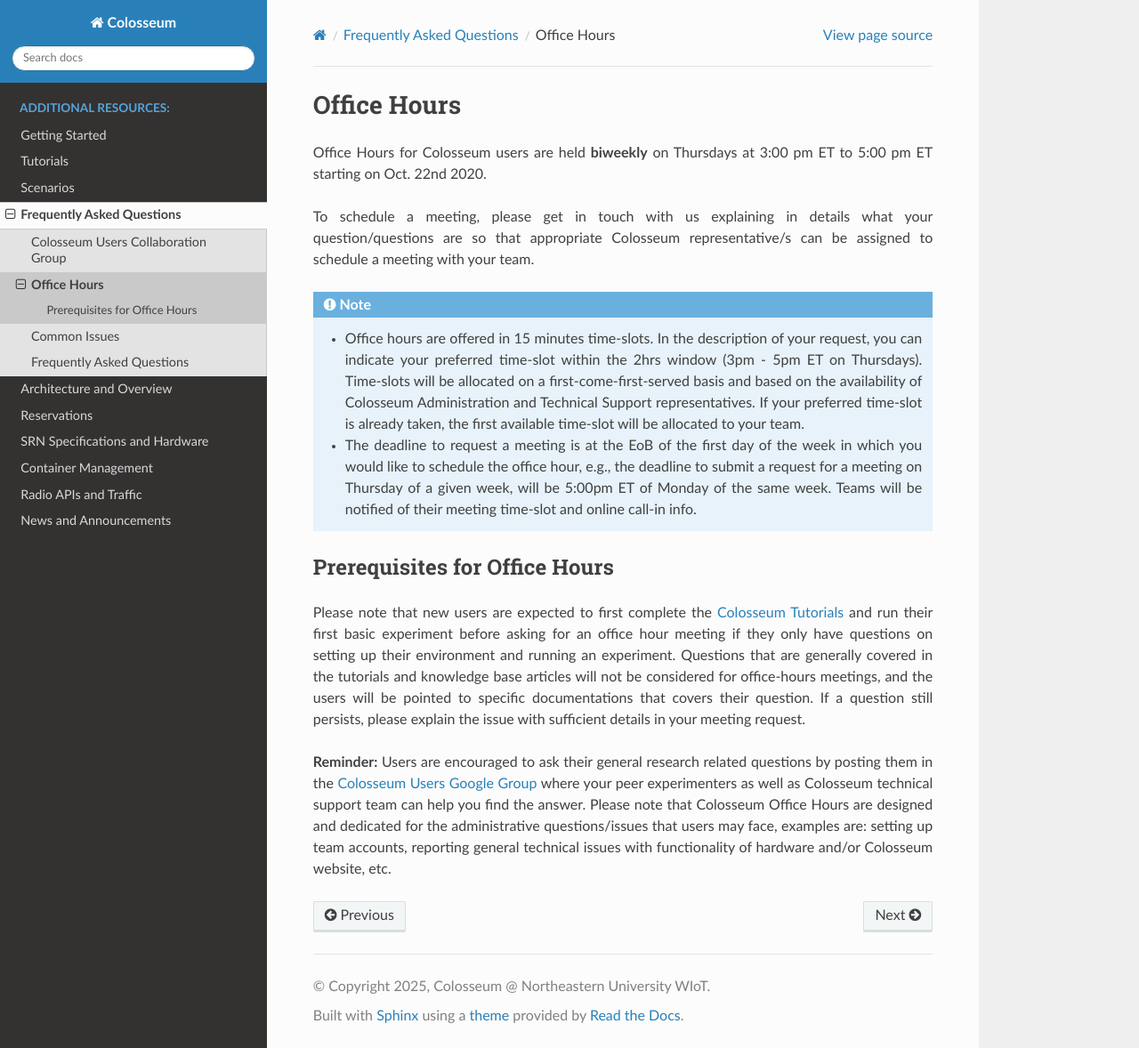
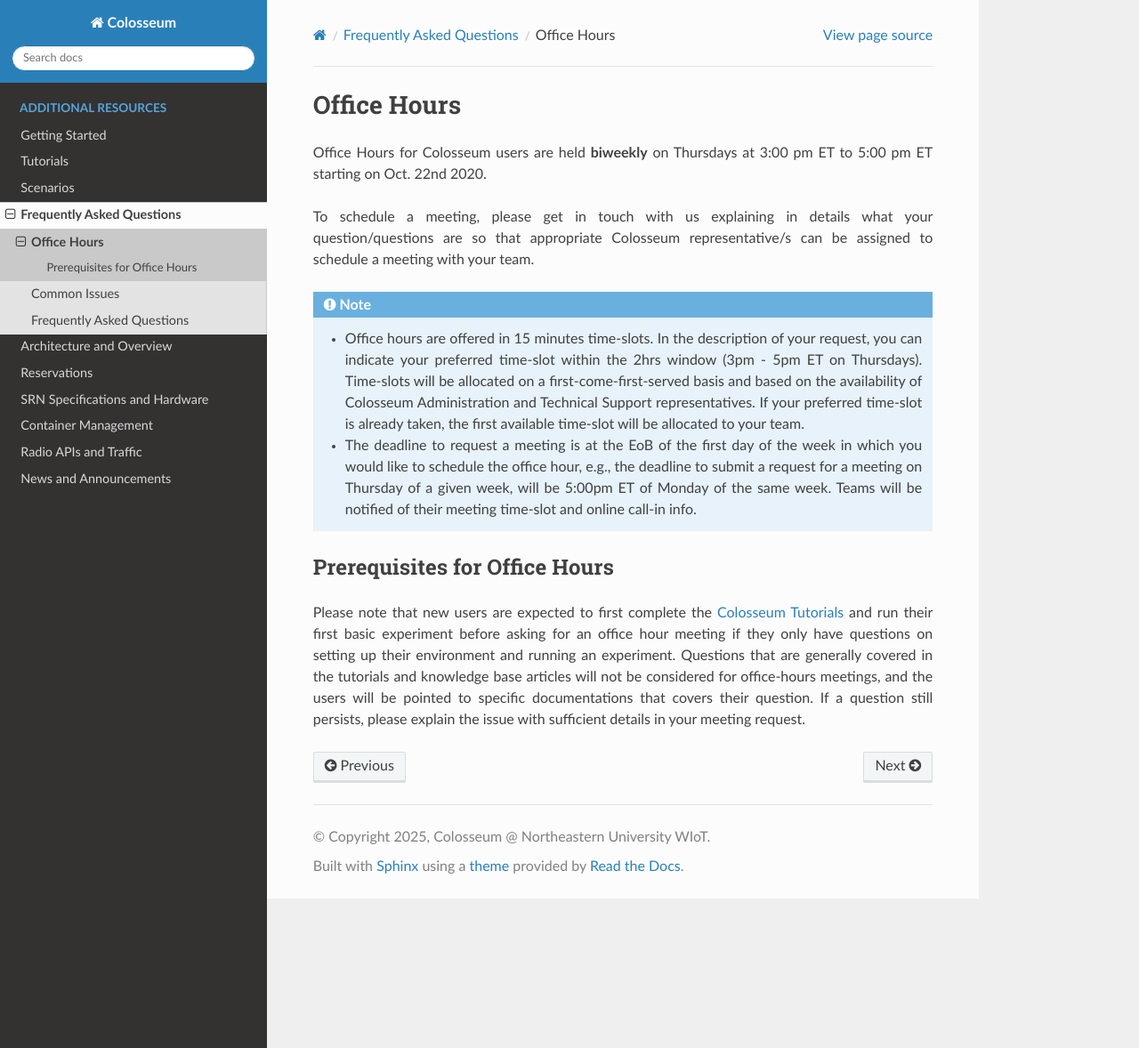
Before and after one commit to colosseum-wiot/user-documentation, a Sphinx documentation site: the page built from docs/source/faq/office_hours.rst, in a window 1280 px wide and 1178 px high. Shown: the whole window at 89% size. Built offline with Sphinx 7.4.7 and the Read the Docs theme 3.1.0, drawn with Linux system fonts in a browser that asks for light colours.

Commit message:
Removed link to Colosseum Google group (#13)

```diff
--- a/docs/source/faq/index.rst
+++ b/docs/source/faq/index.rst
@@ -5,7 +5,6 @@
    :maxdepth: 1
    :caption: Contents:
 
-   users_collaboration_group
    office_hours
    issues
    faq
--- a/docs/source/faq/office_hours.rst
+++ b/docs/source/faq/office_hours.rst
@@ -13,5 +13,3 @@
 ----------------------------
 
 Please note that new users are expected to first complete the :doc:`Colosseum Tutorials </tutorials/index>` and run their first basic experiment before asking for an office hour meeting if they only have questions on setting up their environment and running an experiment. Questions that are generally covered in the tutorials and knowledge base articles will not be considered for office-hours meetings, and the users will be pointed to specific documentations that covers their question. If a question still persists, please explain the issue with sufficient details in your meeting request.
-
-**Reminder:** Users are encouraged to ask their general research related questions by posting them in the `Colosseum Users Google Group <https://groups.google.com/g/colosseum-users>`_ where your peer experimenters as well as Colosseum technical support team can help you find the answer. Please note that Colosseum Office Hours are designed and dedicated for the administrative questions/issues that users may face, examples are: setting up team accounts, reporting general technical issues with functionality of hardware and/or Colosseum website, etc.
```
Also changed, not shown: docs/source/faq/users_collaboration_group.rst (deleted, +0 -20 lines), docs/source/index.rst (+6 -1 lines).
